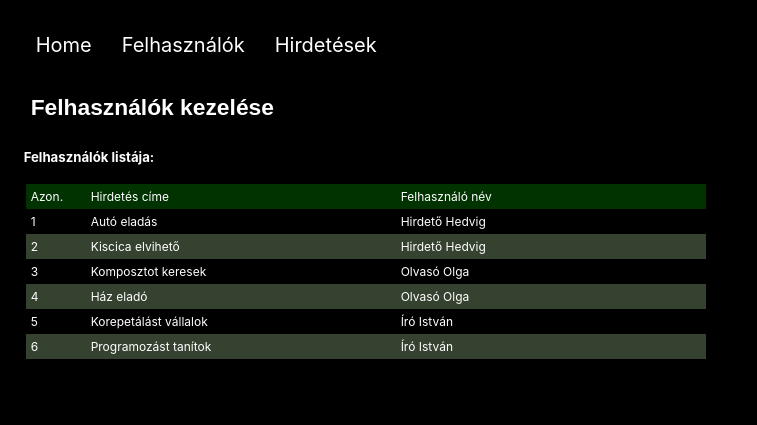
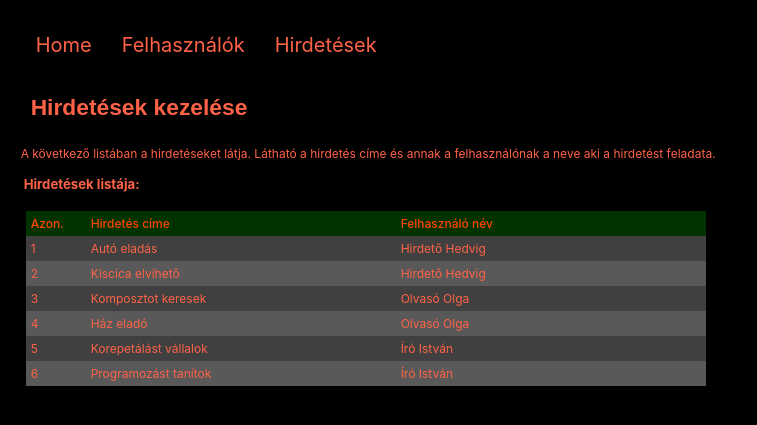
Before and after one commit to php-fejlesztes/advertisment, a PHP site: page /advertisment/advertisment/index in a window 1280 px wide. Shown: the top 425 px of the page, without its empty margins (0-757 px from the left). Run offline with PHP 8.4, Linux system fonts and the light colour scheme; data comes from the database, SQL or seed files in the repository.

Commit message:
Színek pontosítva. Szöveg is.

```diff
--- a/app/views/advertisement-list.php
+++ b/app/views/advertisement-list.php
@@ -12,8 +12,9 @@
             <a href="/advertisment/user/index">Felhasználók</a>
             <a href="/advertisment/advertisment/index">Hirdetések</a>
         </div>
-        <h1>Felhasználók kezelése</h1>
-        <h2>Felhasználók listája:</h2>
+        <h1>Hirdetések kezelése</h1>
+        <p>A következő listában a hirdetéseket látja. Látható a hirdetés címe és annak a felhasználónak a neve aki a hirdetést feladata.</p>
+        <h2>Hirdetések listája:</h2>
         <?php
             if (!isset($advertisments) ||  $advertisments==null) {
                 echo "<p>Nincs hirdetés az adatbázisban!</p>";
--- a/app/views/index.php
+++ b/app/views/index.php
@@ -14,8 +14,8 @@
             <a href="/advertisment/advertisment/index">Hirdetések</a>
         </div>
         <h1></h1>
-        <p>Az alkalmazásnak 2 mysql adatbázis lezell (felhasználók és hirdetések). Konfiguráció a "config" mappában.</p>
-        <p>Ez a nyitóoldal. Elérhető a felhasználók és hirdetések menüpont még.</p>
+        <p>Az alkalmazásnak 2 mysql adatbázis kezell (felhasználók és hirdetések). Konfiguráció a "config" mappában.</p>
+        <p>Ez a nyitóoldal. Elérhető a felhasználók és hirdetések menüpont.</p>
         <p>
     </div>
 </body>
--- a/app/views/user-list.php
+++ b/app/views/user-list.php
@@ -14,6 +14,7 @@
             <a href="/advertisment/advertisment/index">Hirdetések</a>
         </div>
         <h1>Felhasználók kezelése</h1>
+        <p>A következő listában azokat a felhasználókat látja, akik hirdetéseket adhatnak fel.</p>
         <h2>Felhasználók listája:</h2>
         <?php
             if (!isset($users) ||  $users==null) {
--- a/public/css/advertisment.css
+++ b/public/css/advertisment.css
@@ -1,25 +1,25 @@
 .table {
     display: table;
     padding: 5px;
+    color: 	#FF6347;
 }
 
 .row-head {
     display: table-row;
     padding: 5p;
     background-color: #003300;
-    color: white;
+    color: 	#FF4500;
+    font-weight: 500 ;
 }
 .row-dark {
     display: table-row;
     padding: 5p;
-    background-color: black;
-    color: white;
+    background-color:  #404040;
 }
 .row-light {
     display: table-row;
     padding: 5p;
-    background-color: #354230;
-    color: white;
+    background-color:	#595959;
 }
 
 .cell-id {
@@ -45,7 +45,7 @@
 
 .topnav a {
     float: left;
-    color: white;
+    color:	#FF6347;
     text-align: center;
     padding: 12px 15px;
     text-decoration: none;
@@ -67,19 +67,19 @@
 body , p {
     background-color: black;
     font-size: 100%;
-    color: white;
+    color:	#FF6347;
 }
 
 
 h1 {
-    color: white;
+    color:	#FF6347;
     font-family: "Quicksand", sans-serif;
     font-size: 190%;
     padding: 10px;
 }
 
 h2 {
-    color: white;
+    color: 	#FF6347;
     padding: 3px;
     font-size: 110%;
 }
```
